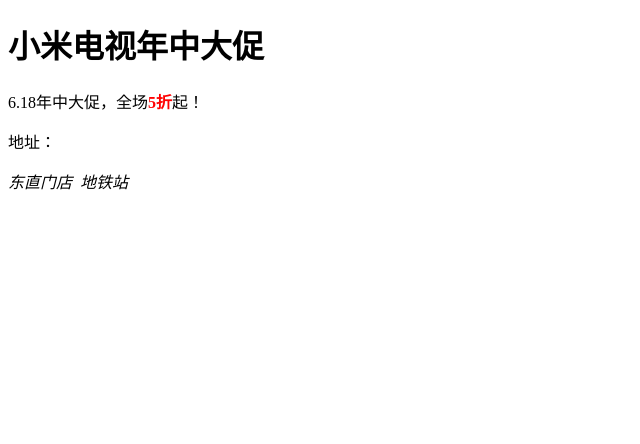
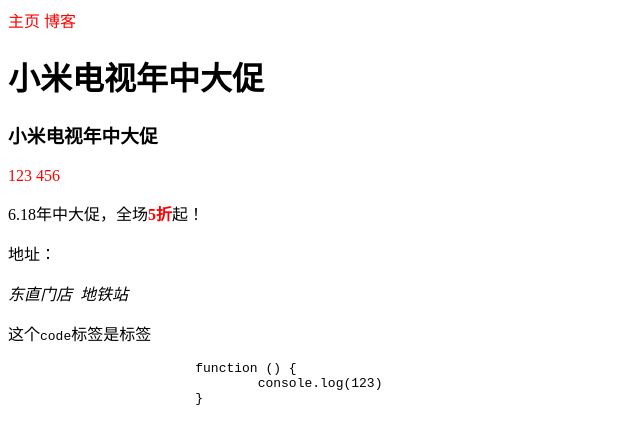
Before and after one commit to wei18new/html, a plain HTML site: page 2-2.html in a window 1280 px wide. Shown: the whole page, without its empty margins (0-640 px from the left). Drawn offline with Linux system fonts and the light colour scheme.

Commit message:
update
学习新标签

```diff
--- a/2-2.html
+++ b/2-2.html
@@ -3,13 +3,23 @@
 	<head>
 		<meta charset="utf-8" />
 		<title>小米电视年中大促销</title>
-		<style>
-			span{color:red;}
-			</style>
+		<link rel="stylesheet" type="text/css" href="css/style.css"/>
 	</head>
 	<body>
+		<span>
+			主页   博客
+		</span>
 		<h1>小米电视年中大促</h1>
+		<h3 color="red">小米电视年中大促</h3>
+		<span>123</span>
+		<span>456</span>
 		<p>6.18年中大促，全场<span><strong>5折</strong></span>起！</p>
 		<p>地址：<address>东直门店&nbsp;&nbsp;地铁站</address></p>
+		<p>这个<code>code</code>标签是标签</p>
+		<pre>
+			function () {
+				console.log(123)
+			}
+		</pre>
 	</body>
 </html>
--- /dev/null
+++ b/css/style.css
@@ -0,0 +1,3 @@
+span{
+	color: red;
+}
```
